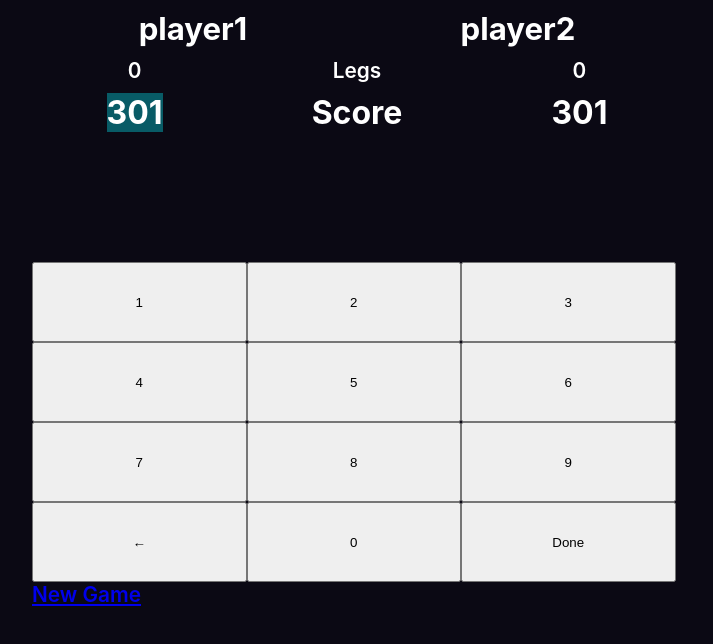
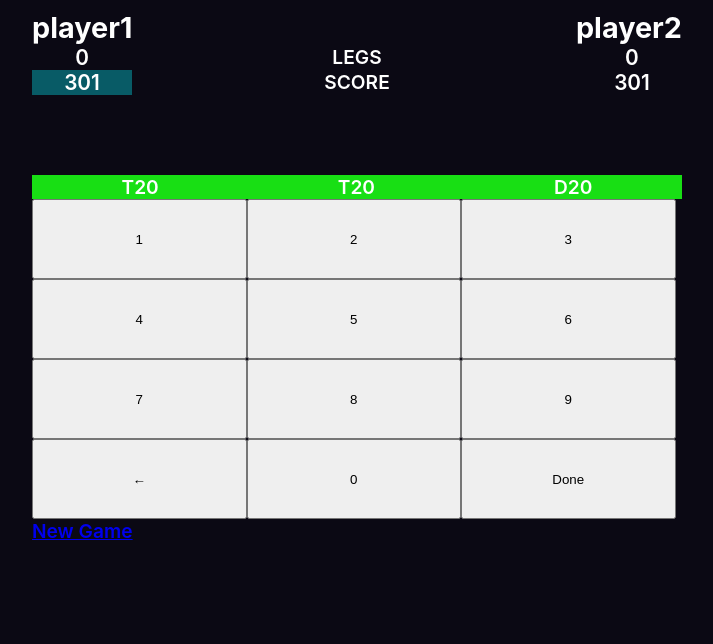
Before and after one commit to barrytrearty/DartsCalculator, a React (Create React App) app: page /game in a window 1280 px wide. Shown: the top 644 px of the page, without its empty margins (283-996 px from the left). Built offline with nearby package versions, Linux system fonts and the light colour scheme.

Commit message:
Fixed spacing issue with messages

```diff
--- a/src/App.css
+++ b/src/App.css
@@ -3,7 +3,7 @@
   margin: auto;
   display: flex;
   flex-direction: column;
-  font-size: 1.3rem;
+  font-size: 1.2rem;
   font-weight: 600;
   color: white;
 }
@@ -13,27 +13,50 @@ button {
   height: 10vh;
 }
 
+/* .score-container {
+  width: 90%;
+  margin: auto;
+} */
+
 .spacing {
   display: flex;
-  justify-content: space-around;
+  justify-content: space-between;
 }
 
 h1 {
   text-align: center;
   margin-top: 10px;
   margin-bottom: 0px;
-  font-size: 2rem;
+  font-size: 1.2rem;
+  text-transform: capitalize;
 }
 
 h2 {
   text-align: center;
-  margin: 10px;
+  margin-top: 0px;
+  margin-bottom: 0px;
+}
+
+.spacing h2 {
+  margin-top: 10px;
+}
+
+.dont-move {
+  text-align: center;
+  width: 100px;
+  font-size: 1.3rem;
 }
 
 @media (min-width: 650px) {
   .App {
     width: 650px;
   }
+}
+
+.checkout-section {
+  background-color: #18df14;
+  display: flex;
+  justify-content: space-around;
 }
 
 .sides {
@@ -46,10 +69,10 @@ h2 {
   justify-content: space-around;
 }
 
-.legs span {
+/* .legs span {
   padding-left: 20px;
   padding-right: 20px;
-}
+} */
 
 .player-row {
   display: flex;
@@ -68,7 +91,18 @@ h2 {
 
 #throw-section {
   height: 40px;
-  margin-bottom: 20px;
+  /* margin-bottom: 20px; */
+}
+
+#throw-section span {
+  text-align: center;
+  /* height: 40px; */
+  /* margin-bottom: 20px; */
+}
+
+.message-section {
+  height: 40px;
+  /* margin-bottom: 20px; */
 }
 
 #doubles-row {
--- a/src/pages/Game.jsx
+++ b/src/pages/Game.jsx
@@ -19,9 +19,15 @@ const Game = () => {
 
   const [player1Score, setPlayer1Score] = useState(Number(score));
   const [player2Score, setPlayer2Score] = useState(Number(score));
-
   const [player1Legs, setPlayer1Legs] = useState(0);
   const [player2Legs, setPlayer2Legs] = useState(0);
+
+  // const [player1Total, setPlayer1Total] = useState(0);
+  // const [player2Total, setPlayer2Total] = useState(0);
+  // const [player1Avg, setPlayer1Avg] = useState(0);
+  // const [player2Avg, setPlayer2Avg] = useState(0);
+  // const [player1Throws, setPlayer1Throws] = useState(0);
+  // const [player2Throws, setPlayer2Throws] = useState(0);
 
   const [selectedPlayer, setSelectedPlayer] = useState(true);
 
@@ -44,9 +50,10 @@ const Game = () => {
   const buttonDon = useRef();
   // const buttonNext = useRef();
   const button0 = useRef();
-  const invalidSign = useRef();
-  const gameOverSign = useRef();
-  const bustSign = useRef();
+  // const invalidSign = useRef();
+  // const gameOverSign = useRef();
+  // const bustSign = useRef();
+  const messageSect = useRef();
 
   const writeScore = (value) => {
     if (currentThrow === "") {
@@ -96,14 +103,47 @@ const Game = () => {
     button0.current.disabled = trueFalse;
   };
 
+  // const setAverage = (
+  //   currentThrow,
+  //   playerTotal,
+  //   playerTotalFunc,
+  //   playerThrows,
+  //   playerThrowsFunc,
+  //   playerAvgFunc
+  // ) => {
+  //   playerThrowsFunc(playerThrows + 1);
+  //   console.log(playerThrows);
+  //   playerTotalFunc(playerTotal + currentThrow);
+  //   playerAvgFunc(playerTotal / playerThrows);
+  //   console.log(playerTotal);
+  //   // console.log(playerScore);
+  // };
+
   const addScore = (
+    // currentThrow,
     playerScore,
     playerScoreFunc,
     playerLegs,
     playerLegsFunc
+    //////////////
+    // playerTotal,
+    // playerTotalFunc,
+    // playerThrows,
+    // playerThrowsFunc,
+    // playerAvgFunc
   ) => {
+    // setAverage(
+    //   playerScore,
+    //   playerTotal,
+    //   playerTotalFunc,
+    //   playerThrows,
+    //   playerThrowsFunc,
+    //   playerAvgFunc
+    // );
+
     if (playerScore == currentThrow) {
-      gameOverSign.current.style.display = "block";
+      // messageSect.current.textContent = "GAME OVER";
+      // gameOverSign.current.style.display = "block";
       playerScoreFunc(0);
       playerLegsFunc(playerLegs + 1);
       buttonDel.current.disabled = true;
@@ -126,10 +166,32 @@ const Game = () => {
       nextLeg();
     } else {
       if (selectedPlayer) {
-        addScore(player1Score, setPlayer1Score, player1Legs, setPlayer1Legs);
+        addScore(
+          // currentThrow,
+          player1Score,
+          setPlayer1Score,
+          player1Legs,
+          setPlayer1Legs
+          // player1Total,
+          // setPlayer1Total,
+          // player1Throws,
+          // setPlayer1Throws,
+          // setPlayer1Avg
+        );
       }
       if (!selectedPlayer) {
-        addScore(player2Score, setPlayer2Score, player2Legs, setPlayer2Legs);
+        addScore(
+          // currentThrow,
+          player2Score,
+          setPlayer2Score,
+          player2Legs,
+          setPlayer2Legs
+          // player2Total,
+          // setPlayer2Total,
+          // player2Throws,
+          // setPlayer2Throws,
+          // setPlayer2Avg
+        );
       }
       console.log(`player1 ${player1Score}: player2 ${player2Score}`);
       setCurrentThrow("");
@@ -141,15 +203,19 @@ const Game = () => {
       (Number(currentThrow) > playerScore && Number(currentThrow) < 181) ||
       Number(currentThrow) === playerScore - 1
     ) {
-      bustSign.current.style.display = "block";
+      messageSect.current.textContent = "BUST";
+      // bustSign.current.style.display = "block";
       toggleButtonsDisability(true);
-    } else {
-      bustSign.current.style.display = "none";
     }
+    //  else {
+    //   bustSign.current.style.display = "none";
+    // }
   };
 
   const nextLeg = () => {
-    gameOverSign.current.style.display = "none";
+    // messageSect.current.textContent = "";
+
+    // gameOverSign.current.style.display = "none";
     setPlayer1Score(Number(score));
     setPlayer2Score(Number(score));
     buttonDel.current.disabled = false;
@@ -172,10 +238,13 @@ const Game = () => {
     // if (buttonDon) {
     if (Number(currentThrow) > 180) {
       buttonDon.current.disabled = true;
-      invalidSign.current.style.display = "block";
+      messageSect.current.textContent = "INVALID SCORE";
+      // invalidSign.current.textContent = "TEST";
+      // invalidSign.current.style.display = "block";
     } else {
       buttonDon.current.disabled = false;
-      invalidSign.current.style.display = "none";
+      messageSect.current.textContent = "";
+      // invalidSign.current.style.display = "none";
     }
     // }
   }, [currentThrow]);
@@ -188,43 +257,53 @@ const Game = () => {
     }
   }, [currentThrow]);
 
+  useEffect(() => {
+    messageSect.current.textContent = "";
+  }, []);
+
   return (
     <div>
+      <div className="score-container">
         <section className="spacing">
           <h2>{player1Name}</h2>
           <h2>{player2Name}</h2>
         </section>
         <section className="spacing">
-        <span>{player1Legs}</span>
-        <span>Legs</span>
-        <span>{player2Legs}</span>
+          <span className="dont-move">{player1Legs}</span>
+          <span>LEGS</span>
+          <span className="dont-move">{player2Legs}</span>
         </section>
         <section>
           <div className="spacing">
-          <h1 ref={player1Ref} className="active-player-score">
+            <span ref={player1Ref} className="active-player-score dont-move">
               {player1Score}
-          </h1>
-          <h1>Score</h1>
-          <h1 ref={player2Ref}>{player2Score}</h1>
+            </span>
+            <span>SCORE</span>
+            <span ref={player2Ref} className="dont-move">
+              {player2Score}
+            </span>
           </div>
 
           {/* <span>Avg:00</span> */}
         </section>
-
+        {/* <section className="spacing">
+          <span className="dont-move">{player1Avg}</span>
+          <span>Avg</span>
+          <span className="dont-move">{player2Avg}</span>
+        </section> */}
+      </div>
       <section id="throw-section">
         <h2>{currentThrow}</h2>
       </section>
 
-      <section id="throw-section">
-        <h2 ref={invalidSign} className="hidden">
-          INVALID SCORE
-        </h2>
-        <h2 ref={gameOverSign} className="hidden">
-          GAME OVER
-        </h2>
-        <h2 ref={bustSign} className="hidden">
-          BUST
-        </h2>
+      <section className="message-section">
+        <h2 ref={messageSect}>TEST </h2>
+      </section>
+
+      <section className="checkout-section">
+        <span>T20</span>
+        <span>T20</span>
+        <span>D20</span>
       </section>
 
       <section>
```
Lines whose indentation alone changed are shown as unchanged.
